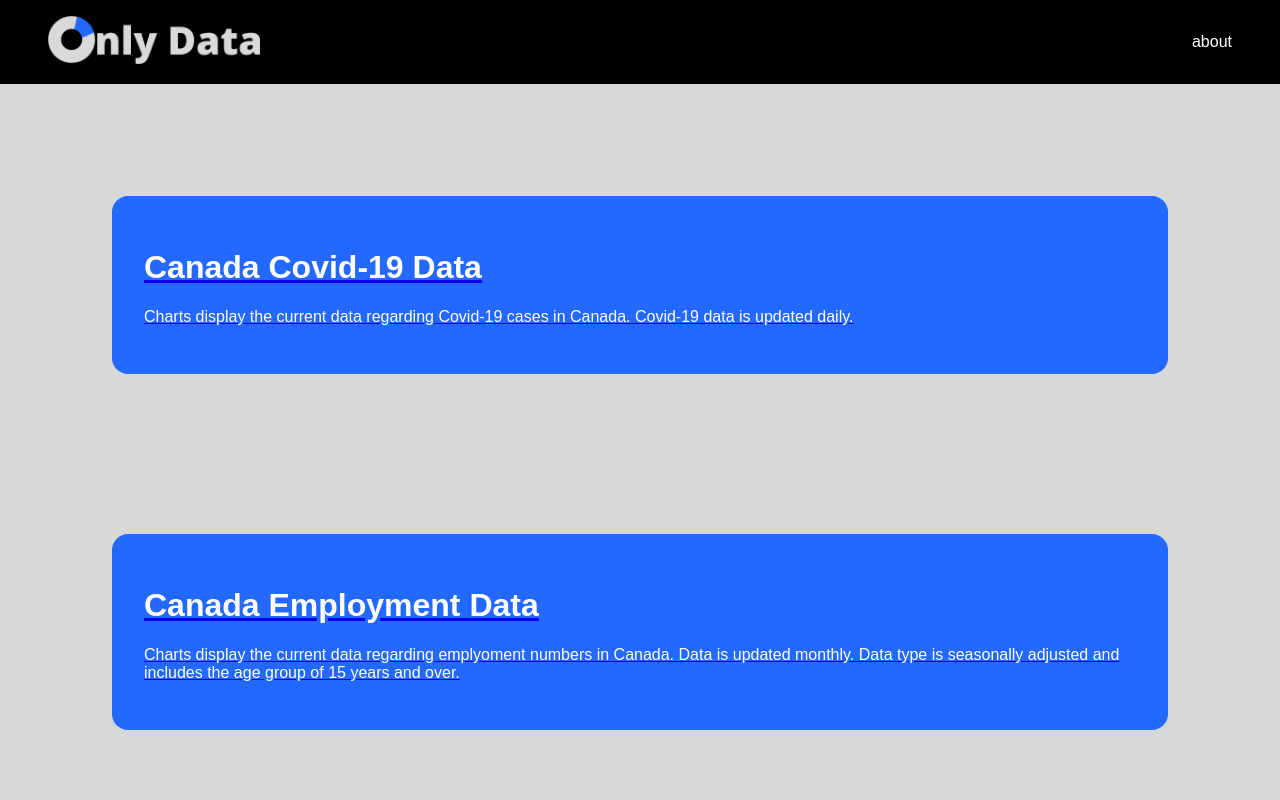
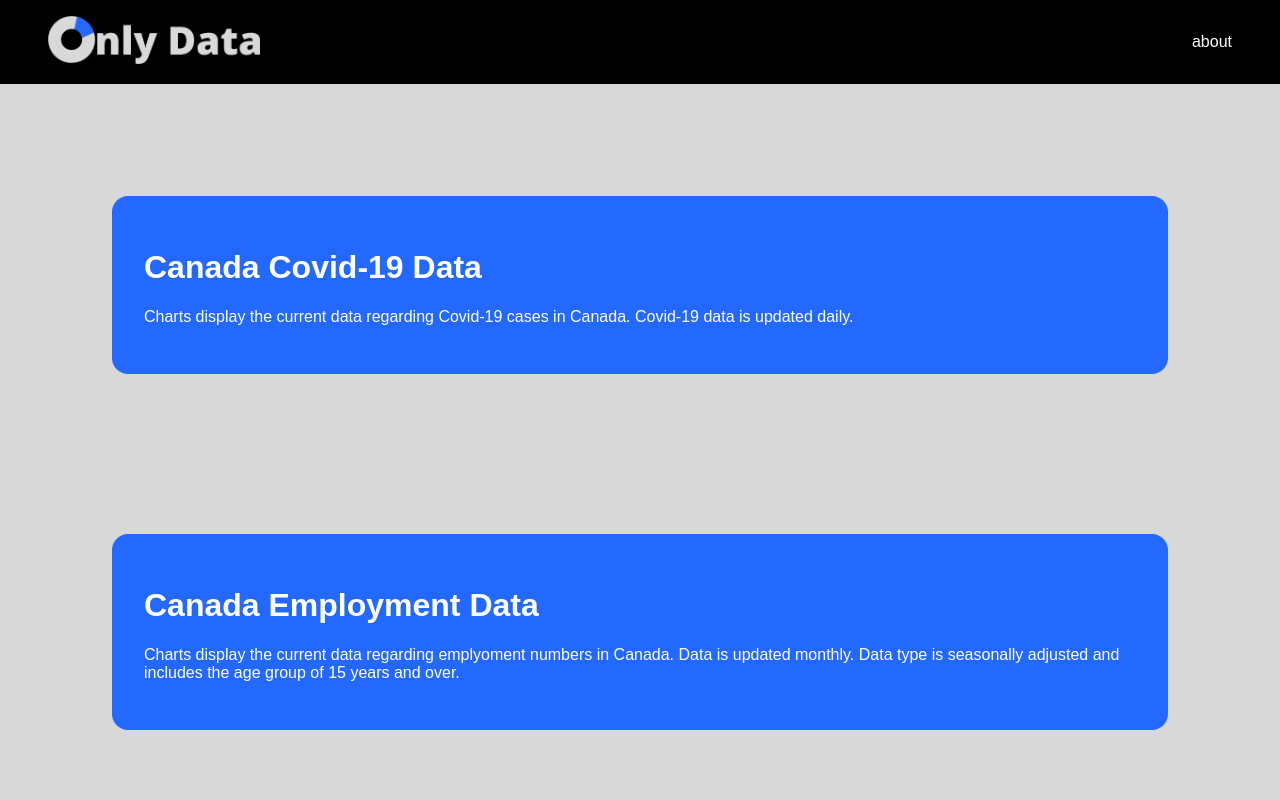
Before and after one commit to kim2552/onlydata, a React (Create React App) app: page / in a window 1280 px wide. Shown: the top 800 px of the page. Built offline with nearby package versions, Linux system fonts and the light colour scheme.

Commit message:
encapsulated text-decoration

```diff
--- a/src/scss/_about.scss
+++ b/src/scss/_about.scss
@@ -1,7 +1,3 @@
-a{
-    text-decoration: underline;
-}
-
 .description-wrapper{
     align-content: left;
 
@@ -10,6 +6,9 @@ a{
 
     margin: $description-margin-lg;
     padding: $description-padding-lg;
+    a{
+        text-decoration: underline;
+    }
 }
 
 @media only screen and (max-width: 1280px) {
```
